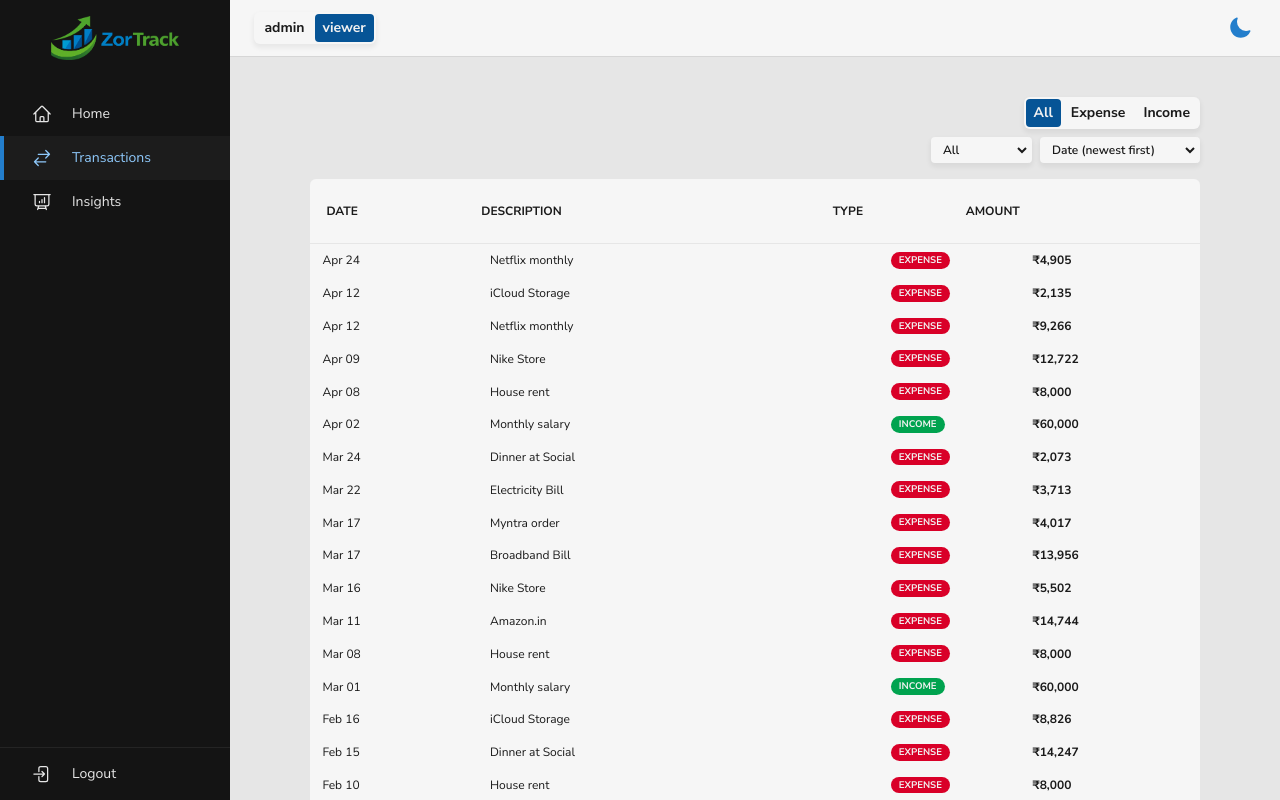
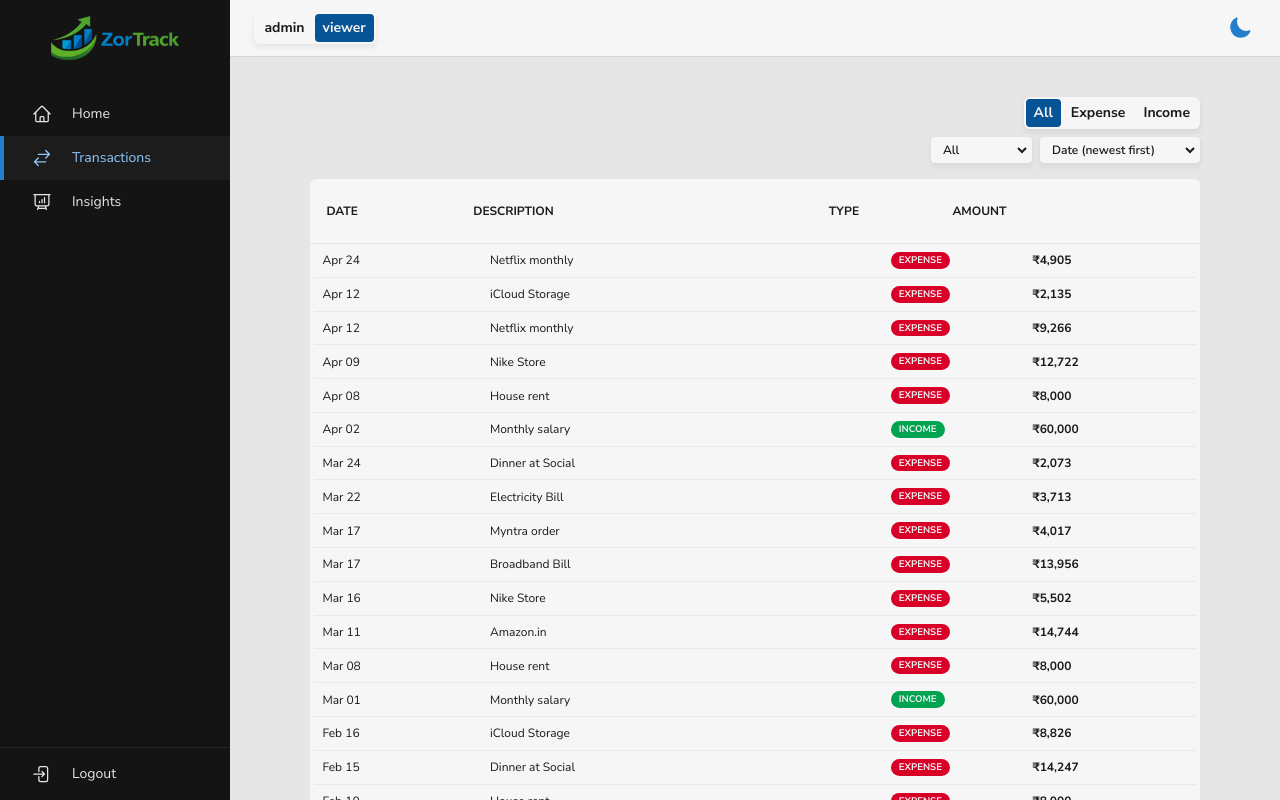
Before and after one commit to rishikesh-negi/fintracker-dashboard, a React (Vite) app: page /transactions in a window 1280 px wide. Built offline with nearby package versions, Linux system fonts and the light colour scheme.

Commit message:
Fixed styling and layout of rows and header

```diff
--- a/src/components/Table.tsx
+++ b/src/components/Table.tsx
@@ -23,7 +23,7 @@ function Header({ children }: { children: ReactNode }) {
 
   return (
     <div
-      className={`grid ${columns} gap-x-6 items-center px-4 py-6 border-b border-backdrop uppercase font-bold`}
+      className={`grid ${columns} gap-x-4 md:gap-x-2 items-center px-4 py-6 border-b border-backdrop uppercase font-bold`}
       role="row">
       {children}
     </div>
@@ -35,7 +35,7 @@ function Row({ children }: { children: ReactNode }) {
 
   return (
     <div
-      className={`grid ${columns} gap-x-6 items-center px-3 py-6 not-last:border-b border-faint-text`}
+      className={`grid ${columns} gap-x-4 md:gap-x-2 items-center px-3 py-6 not-last:border-b border-faint-text`}
       role="row">
       {children}
     </div>
@@ -54,7 +54,7 @@ function Body({
   render: (arg: Transaction) => JSX.Element;
 }) {
   return (
-    <section className="mx-1 overflow-y-auto max-h-120 lg:max-h-150 styled-scrollbar">
+    <section className="mx-1 overflow-y-auto max-h-120 lg:max-h-150 styled-scrollbar divide-y divide-faint-text/10">
       {data.length ? (
         (data.map(render) as ReactNode)
       ) : (
```
